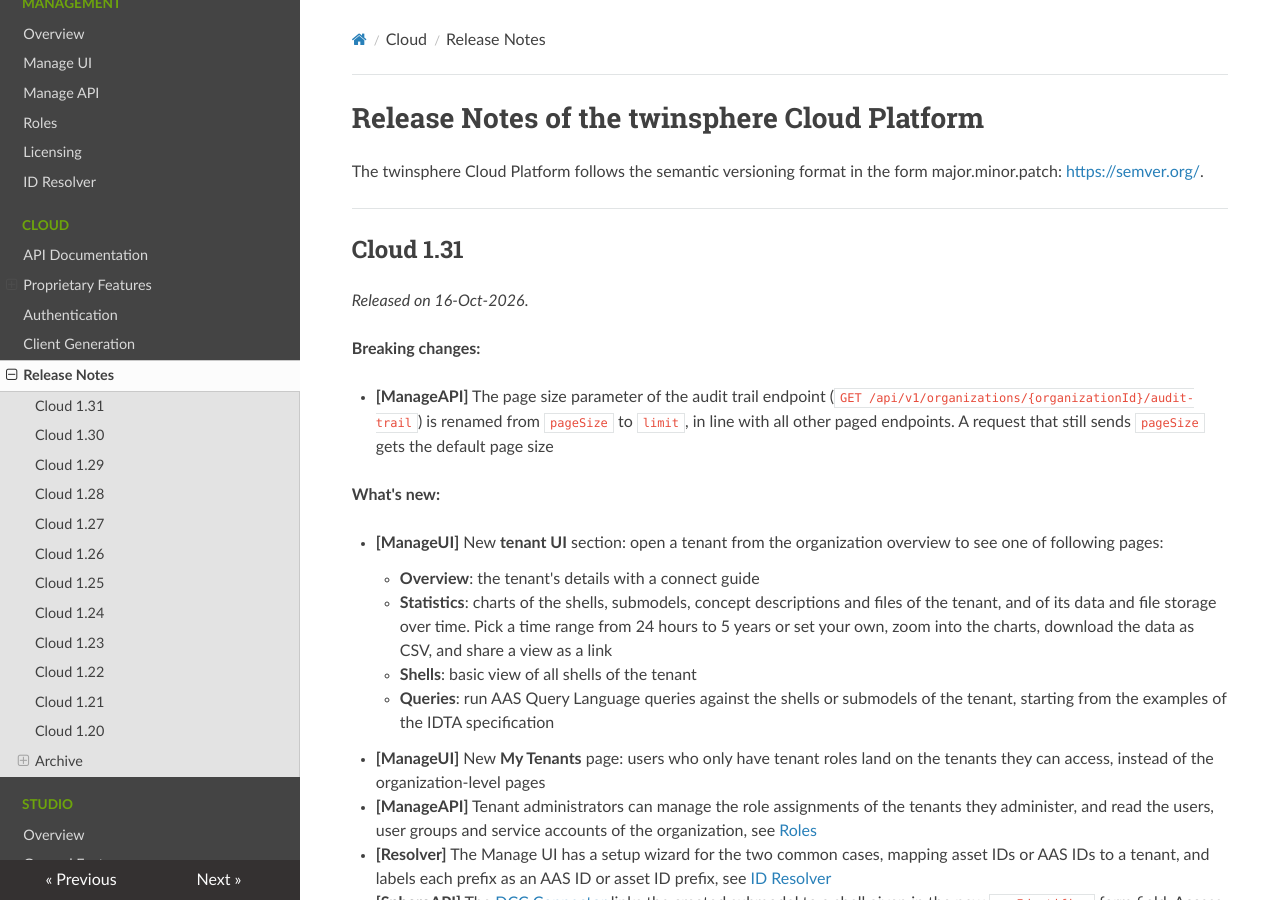
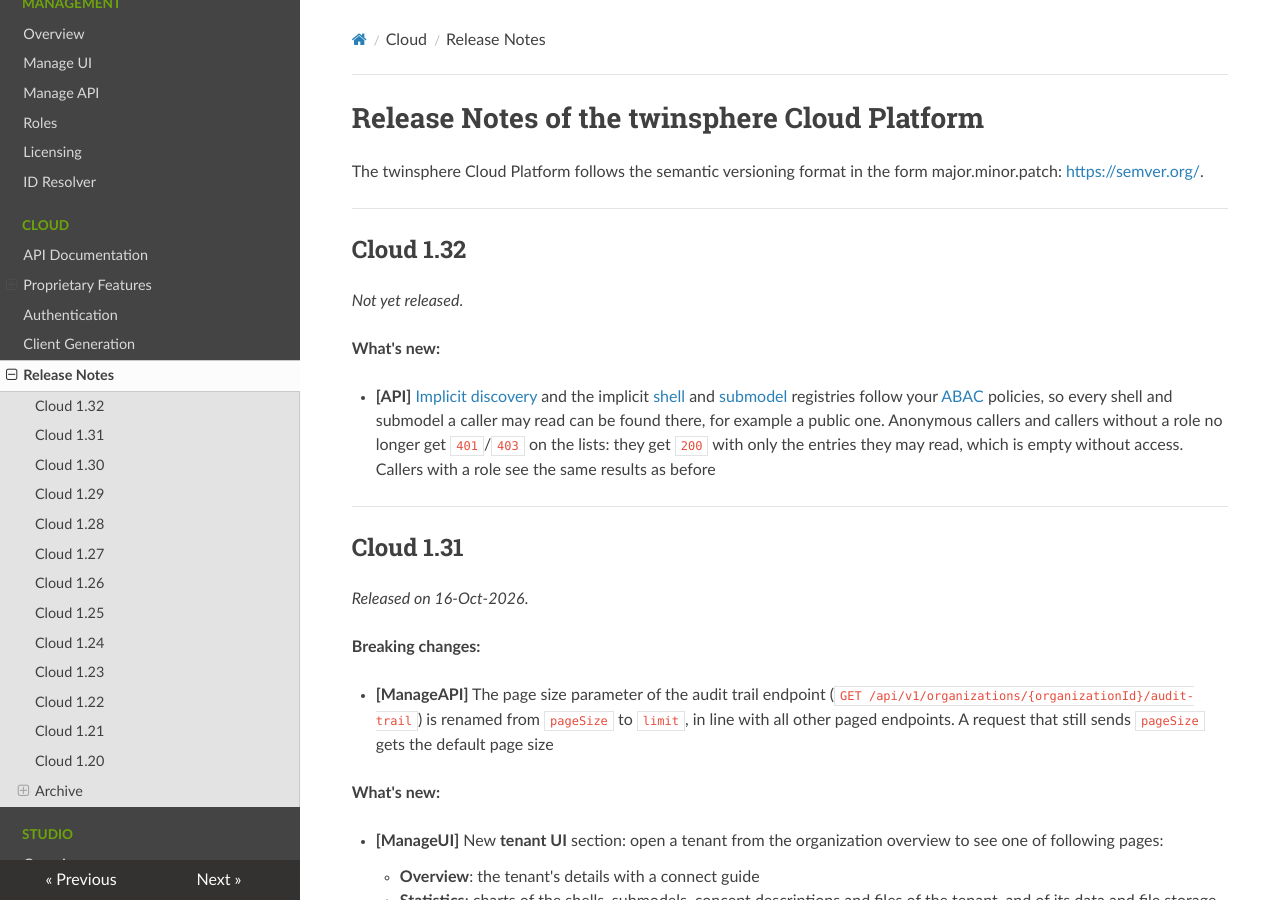
Before and after one commit to twinsphere/twinsphere.github.io, an MkDocs documentation site: the page built from docs/cloud-release-notes.md, in a window 1280 px wide and 900 px high. Built offline with MkDocs 1.6.1, drawn with Linux system fonts in a browser that asks for light colours; nearby versions of some CDN libraries.

Commit message:
docs(cloud): abac for implicit discovery and registries

```diff
--- a/docs/cloud-release-notes.md
+++ b/docs/cloud-release-notes.md
@@ -3,6 +3,22 @@
 
 The twinsphere Cloud Platform follows the semantic versioning format in the form major.minor.patch:
 [https://semver.org/](https://semver.org/).
+
+---
+
+## Cloud 1.32
+
+*Not yet released*.
+
+**What's new:**
+
+- **[API]** [Implicit discovery](cloud-documentation.md#implicit-discovery) and the implicit
+    [shell](cloud-documentation.md#implicit-shell-registry) and
+    [submodel](cloud-documentation.md#implicit-submodel-registry) registries follow your [ABAC](cloud-abac.md)
+    policies, so every shell and submodel a caller may read can be found there, for example a public one.
+    Anonymous callers and callers without a role no longer get `401`/`403` on the lists: they get `200` with
+    only the entries they may read, which is empty without access. Callers with a role see the same results as
+    before
 
 ---
 
```
Also changed, not shown: docs/cloud-abac.md (+5 -0 lines), docs/cloud-documentation.md (+6 -0 lines).
